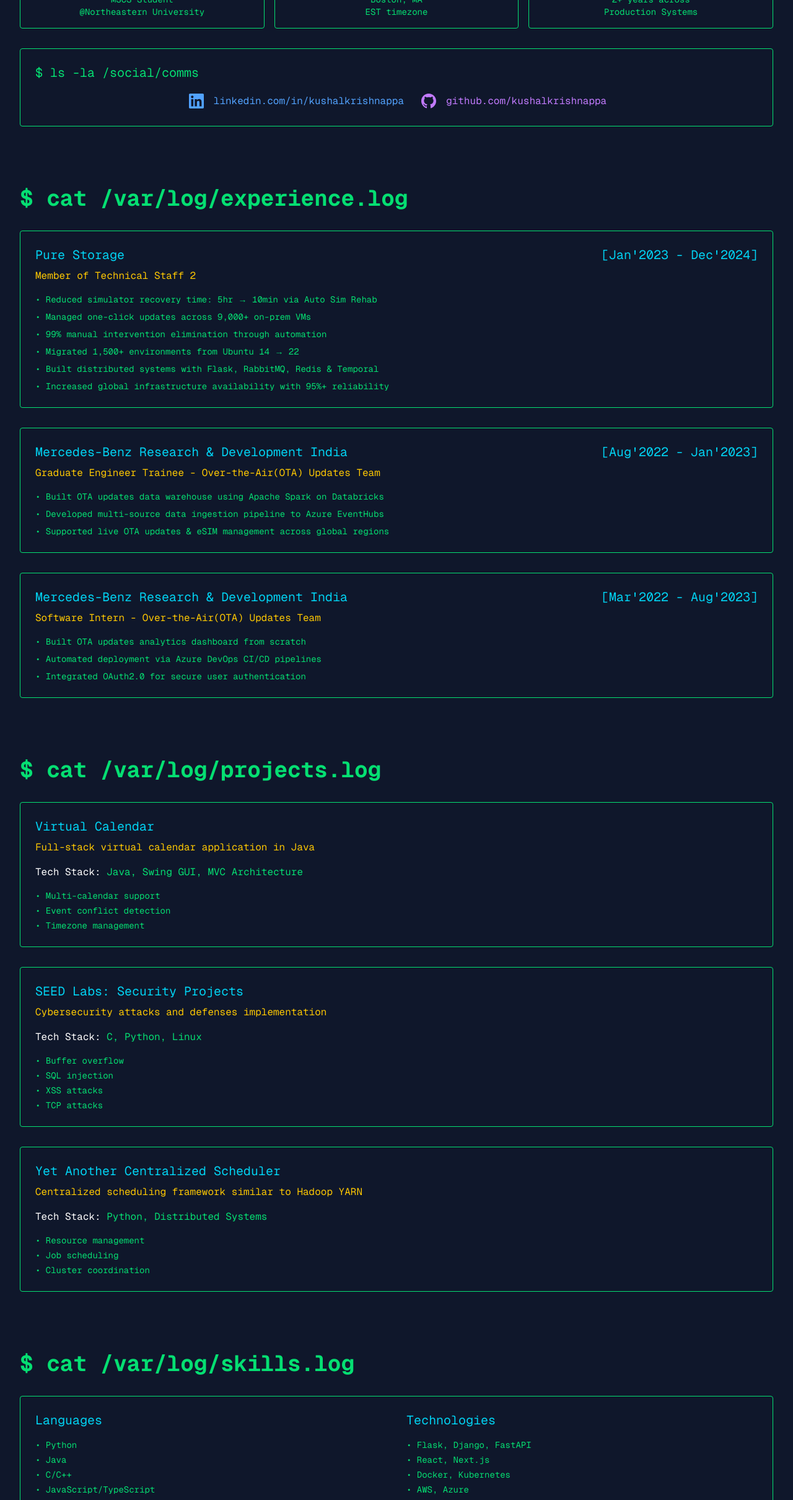
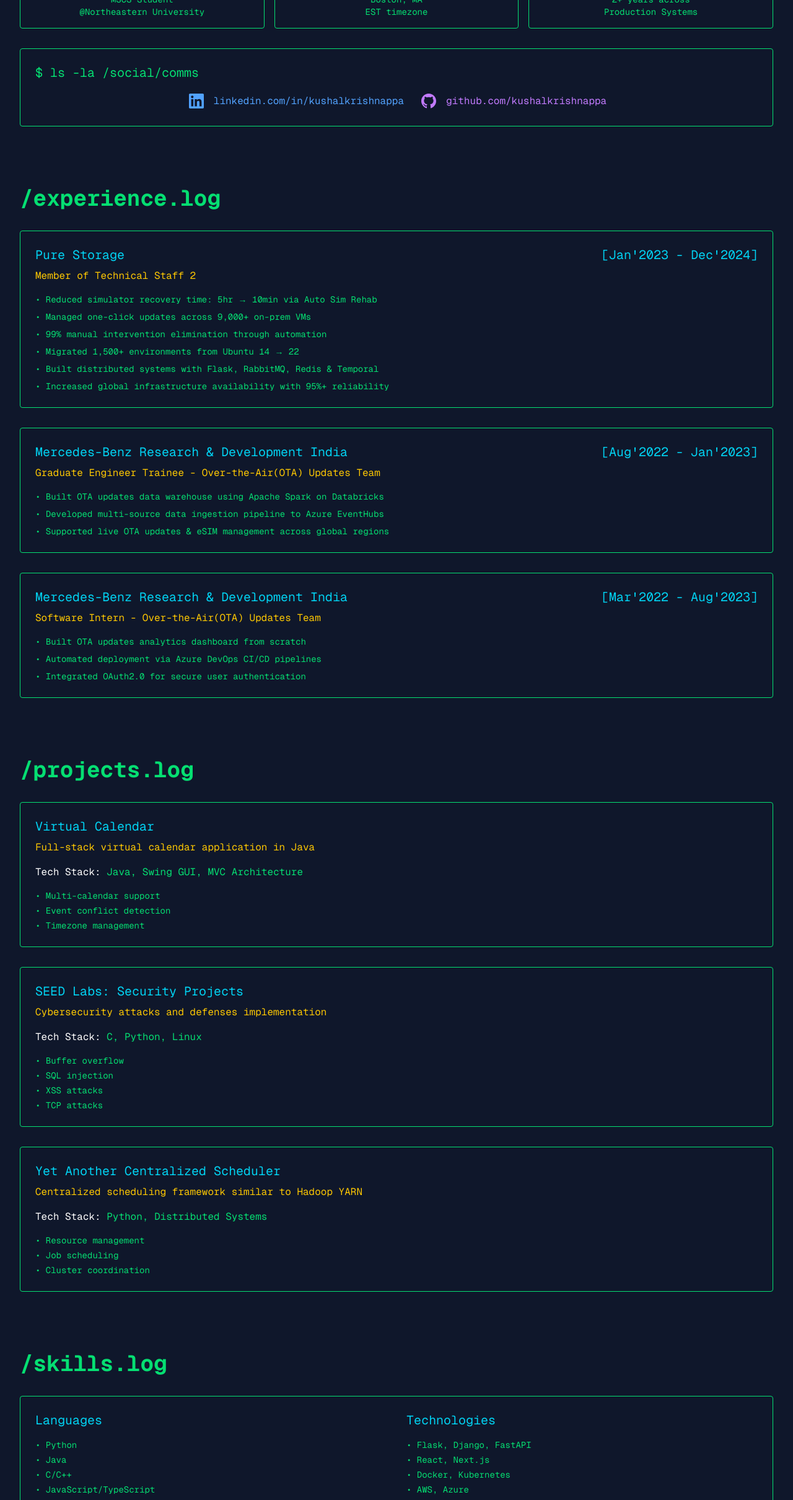
Before and after one commit to kushalkrishnappa/portfolio, a Next.js app: page / in a window 1280 px wide. Shown: the part 616-3036 px from the top of the page at 62% size. Built offline with nearby package versions, Linux system fonts and the light colour scheme.

Commit message:
Updated the headings

```diff
--- a/src/app/page.tsx
+++ b/src/app/page.tsx
@@ -180,7 +180,7 @@
 
         {/* Experience Section */}
         <section id="experience" className="mb-24">
-          <h1 className="text-2xl sm:text-4xl font-bold mb-8">$ cat /var/log/experience.log</h1>
+          <h1 className="text-2xl sm:text-4xl font-bold mb-8">/experience.log</h1>
           <div className="space-y-8">
             {experiences.map((experience, index) => (
               <div key={index} className="border border-green-400 p-4 sm:p-6 rounded">
@@ -201,7 +201,7 @@
 
         {/* Projects Section */}
         <section id="projects" className="mb-24">
-          <h1 className="text-2xl sm:text-4xl font-bold mb-8">$ cat /var/log/projects.log</h1>
+          <h1 className="text-2xl sm:text-4xl font-bold mb-8">/projects.log</h1>
           <div className="space-y-8">
             {projects.map((project, index) => (
               <div key={index} className="border border-green-400 p-4 sm:p-6 rounded">
@@ -223,7 +223,7 @@
 
         {/* Skills Section */}
         <section id="skills" className="mb-24">
-          <h1 className="text-2xl sm:text-4xl font-bold mb-8">$ cat /var/log/skills.log</h1>
+          <h1 className="text-2xl sm:text-4xl font-bold mb-8">/skills.log</h1>
           <div className="border border-green-400 p-4 sm:p-6 rounded">
             <div className="grid grid-cols-1 sm:grid-cols-2 gap-4 sm:gap-8">
               <div>
```
